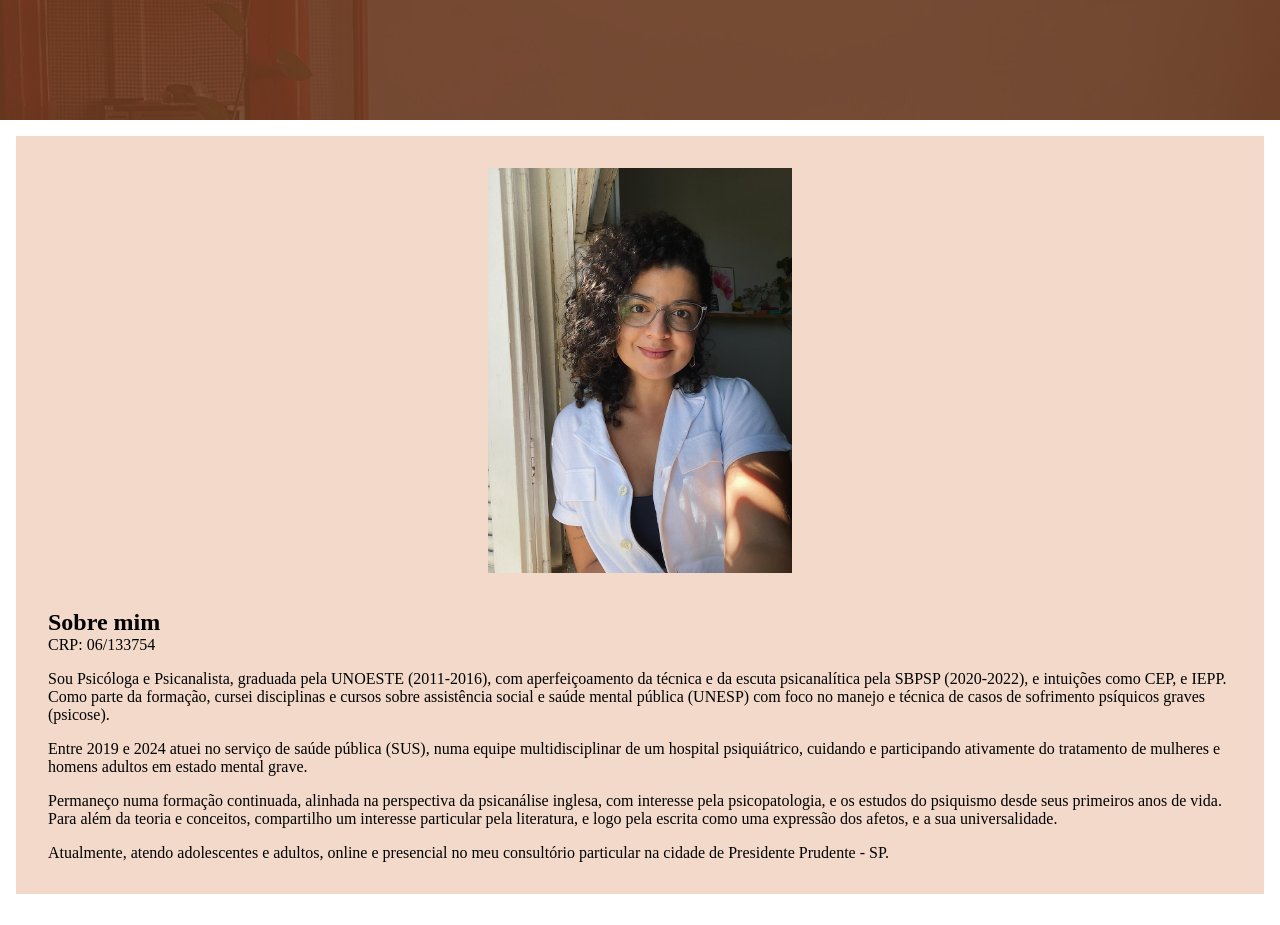
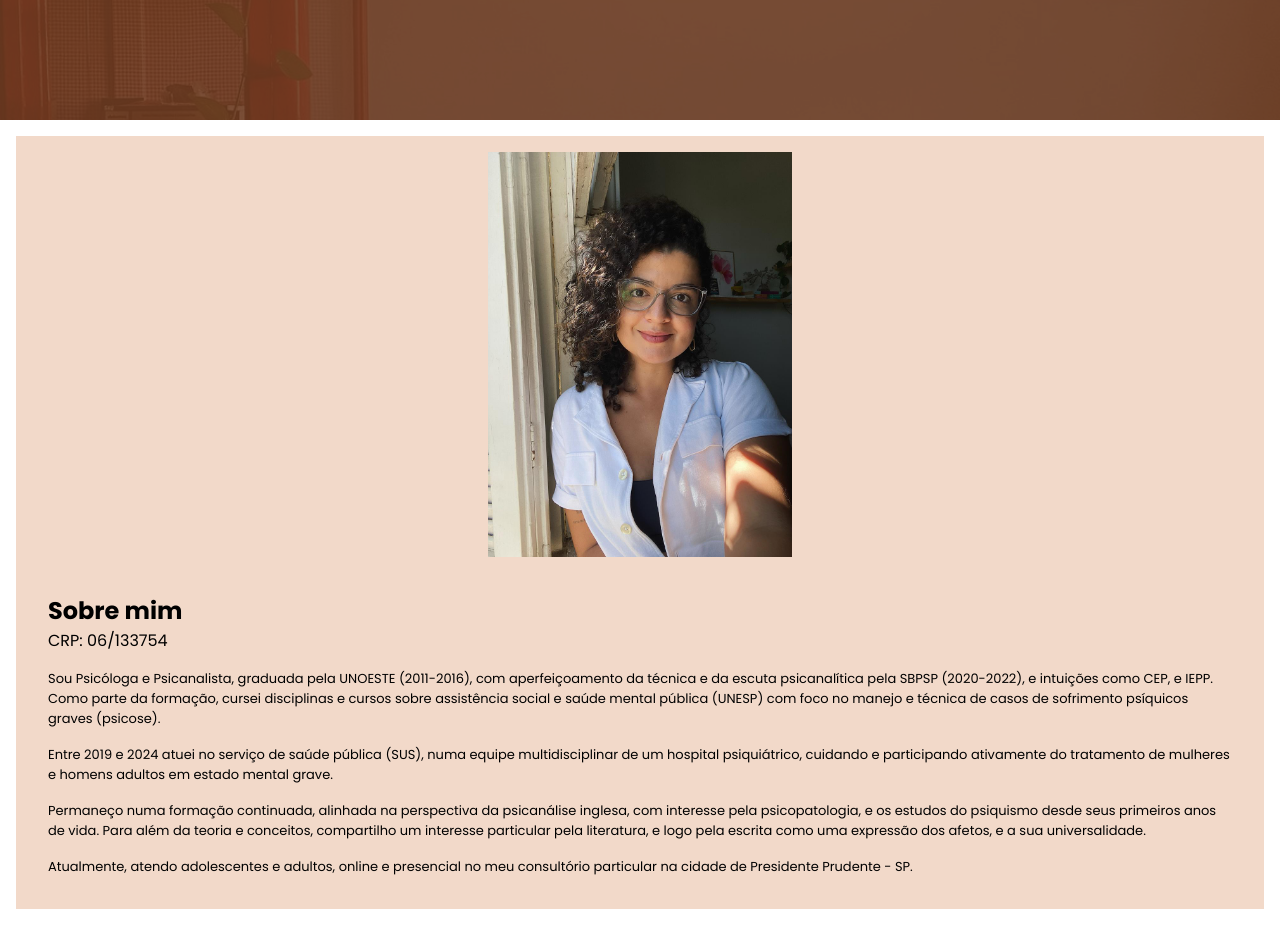
Before and after one commit to caueperuque/landing-page-psi, a React (Vite) app: page / in a window 1280 px wide. Shown: the part 680-1605 px from the top of the page. Built offline with nearby package versions, Linux system fonts and the light colour scheme.

Commit message:
feat: font family

```diff
--- a/index.html
+++ b/index.html
@@ -6,11 +6,11 @@
     <link rel="preconnect" href="https://fonts.gstatic.com" />
     <meta name="viewport" content="width=device-width, initial-scale=1.0" />
     <link
-      href="https://fonts.googleapis.com/css2?family=Poppins:ital,wght@0,100;0,200;0,300;0,400;0,500;0,600;0,700;0,800;0,900;1,100;1,200;1,300;1,400;1,500;1,600;1,700;1,800;1,900&display=swap"
+      href="https://fonts.googleapis.com/css2?family=Inconsolata:wght@200..900&family=Poppins:ital,wght@0,100;0,200;0,300;0,400;0,500;0,600;0,700;0,800;0,900;1,100;1,200;1,300;1,400;1,500;1,600;1,700;1,800;1,900&display=swap"
       rel="stylesheet"
     />
 
-    <title>Vite + React + TS</title>
+    <title>Thais Araujo - Psicologia e Psicanálise</title>
   </head>
   <body>
     <div id="root"></div>
--- a/src/components/AboutMe/index.tsx
+++ b/src/components/AboutMe/index.tsx
@@ -6,13 +6,15 @@ import {
   ImageComponent,
   TextContentComponent,
 } from "./styles";
+import ProfileImg from "../../assets/AboutMe/profile.jpeg"
+
 
 export const AboutMe = () => {
   return (
     <AboutMeLayoutComponent>
       <AboutMeContentComponent>
         <ImageComponent>
-          <img src="/src/components/AboutMe/profile.jpeg" />
+          <img src={ProfileImg} />
         </ImageComponent>
         <AboutMeTextComponent>
           <AboutMeTextHeaderComponent>
--- /dev/null
+++ b/src/components/AboutMe/styles.ts
@@ -0,0 +1,62 @@
+import styled from "styled-components";
+
+export const AboutMeLayoutComponent = styled.section`
+  padding: 1rem;
+  h1, p, span {
+    font-family: "Poppins";
+  }
+
+  p {
+    font-size: 13px;
+  }
+
+  /* iPhone 11 Pro, iPhone X, iPhone XS */
+  @media (max-width: 375px) {
+    hr {
+      top: 54%;
+    }
+  }
+
+  /* iPhone 12, iPhone 13, iPhone 14 */
+  @media (max-width: 390px) {
+  }
+
+  /* Galaxy S20, Galaxy S21, Galaxy S22 */
+  @media (max-width: 412px) {
+  }
+
+  /* iPhone 14 Pro, iPhone 14 Pro Max */
+  @media (max-width: 430px) {
+  }
+
+  /* Galaxy S20 Ultra, Galaxy S21 Ultra, Galaxy S22 Ultra */
+  @media (max-width: 440px) {
+  }
+`;
+
+export const AboutMeContentComponent = styled.div`
+  background-color: ${(props) => props.theme["beige-300"]};
+`;
+
+export const AboutMeTextHeaderComponent = styled.div`
+  margin-bottom: 1rem;
+`;
+
+export const AboutMeTextComponent = styled.div`
+  text-align: left;
+  padding: 2rem;
+`;
+
+export const TextContentComponent = styled.div`
+  display: flex;
+  flex-direction: column;
+  gap: 1rem;
+`;
+
+export const ImageComponent = styled.div`
+  text-align: center;
+  img {
+    margin-top: 1rem;
+    width: 19rem;
+  }
+`;
--- a/src/components/AboutMe/styles.tsx
+++ /dev/null
@@ -1,34 +0,0 @@
-import styled from "styled-components";
-
-export const AboutMeLayoutComponent = styled.section`
-padding: 1rem;
-`;
-
-export const AboutMeContentComponent = styled.div`
-  background-color: ${props => props.theme['beige-300']};
-`
-
-export const AboutMeTextHeaderComponent = styled.div`
-  margin-bottom: 1rem;
-`
-
-export const AboutMeTextComponent = styled.div`
-  text-align: left;
-  padding: 2rem;
-`;
-
-export const TextContentComponent = styled.div`
-  display: flex;
-  flex-direction: column;
-  gap: 1rem;
-
-`;
-
-export const ImageComponent = styled.div`
-  text-align: center;
-  padding: 2rem;
-  padding-bottom: 0;
-  img {
-    width: 19rem;
-  }
-`;
```
Also changed, not shown: src/assets/AboutMe/profile.jpeg (renamed from src/components/AboutMe/profile.jpeg).
